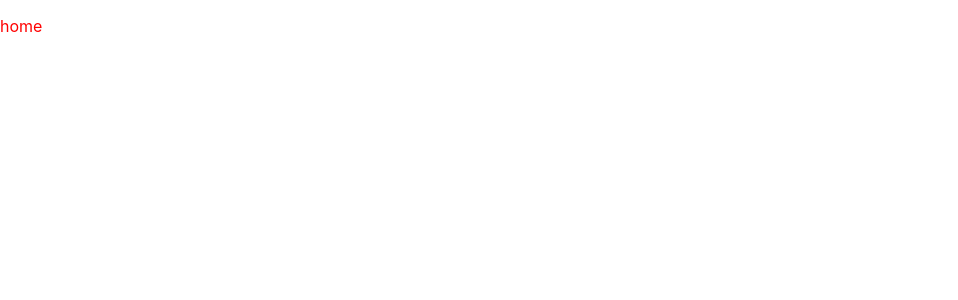
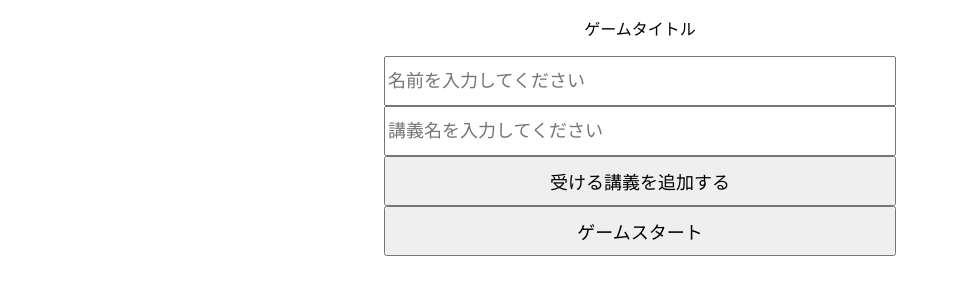
Before and after one commit to shu20031026/ptera-app-front, a Next.js app: page / in a window 1280 px wide. Shown: the top 300 px of the page, without its empty margins (0-958 px from the left). Built offline with nearby package versions, Linux system fonts and the light colour scheme.

Commit message:
add: Home画面の機能実装

```diff
--- a/package.json
+++ b/package.json
@@ -21,7 +21,8 @@
     "p5": "^1.4.2",
     "react": "18.2.0",
     "react-dom": "18.2.0",
-    "react-p5": "^1.3.30"
+    "react-p5": "^1.3.30",
+    "recoil": "^0.7.5"
   },
   "devDependencies": {
     "@types/node": "18.7.18",
--- /dev/null
+++ b/src/context/atoms.ts
@@ -0,0 +1,14 @@
+import { atom } from 'recoil'
+
+export type UserDataType = {
+  userName: string
+  unitList: string[]
+}
+
+export const userDataState = atom<UserDataType>({
+  key: 'userDataState',
+  default: {
+    userName: '',
+    unitList: [],
+  },
+})
--- a/src/pages/_app.tsx
+++ b/src/pages/_app.tsx
@@ -1,8 +1,13 @@
 import '../styles/globals.css'
 import type { AppProps } from 'next/app'
+import { RecoilRoot } from 'recoil'
 
 function MyApp({ Component, pageProps }: AppProps) {
-  return <Component {...pageProps} />
+  return (
+    <RecoilRoot>
+      <Component {...pageProps} />
+    </RecoilRoot>
+  )
 }
 
 export default MyApp
--- a/src/views/components/pages/Home/index.tsx
+++ b/src/views/components/pages/Home/index.tsx
@@ -1,11 +1,82 @@
 import type { NextPage } from 'next'
-import { home } from './style'
+import { useRouter } from 'next/router'
+import { useState } from 'react'
+import { useSetRecoilState } from 'recoil'
+import {
+  addFormButton,
+  homeContainer,
+  homeWrapper,
+  inputItem,
+  startButton,
+  unitListContainer,
+} from './style'
+import { userDataState } from '@/context/atoms'
 
 // homeページ
 export const Home: NextPage = () => {
+  const [player, setPlayer] = useState<string>('')
+  const [unitList, setUnitList] = useState<string[]>([''])
+  const setUserData = useSetRecoilState(userDataState)
+  const router = useRouter()
+
+  function addUnit() {
+    setUnitList((prev) => [...prev, ''])
+  }
+
+  function editUnit(index: number, value: string) {
+    const temp = [...unitList]
+    temp[index] = value
+    setUnitList(temp)
+  }
+
+  function sendUserData() {
+    setUserData({
+      userName: player,
+      unitList,
+    })
+    router.replace('/game')
+  }
+
   return (
-    <div css={home}>
-      <p>home</p>
+    <div css={homeContainer}>
+      <div css={homeWrapper}>
+        <p>ゲームタイトル</p>
+        <div>
+          <input
+            css={inputItem}
+            onChange={(e) => setPlayer(e.target.value)}
+            placeholder='名前を入力してください'
+          />
+        </div>
+        <div css={unitListContainer}>
+          {unitList.map((value, index) => {
+            return (
+              <input
+                css={inputItem}
+                key={index}
+                onChange={(e) => editUnit(index, e.target.value)}
+                value={value}
+                placeholder='講義名を入力してください'
+              />
+            )
+          })}
+          {unitList.length < 20 && (
+            <button css={addFormButton} onClick={() => addUnit()}>
+              受ける講義を追加する
+            </button>
+          )}
+        </div>
+        <button
+          css={startButton}
+          onClick={() => {
+            console.log(player)
+            console.log(unitList)
+            sendUserData()
+          }}
+        >
+          ゲームスタート
+        </button>
+      </div>
     </div>
   )
 }
--- a/src/views/components/pages/Home/style.ts
+++ b/src/views/components/pages/Home/style.ts
@@ -1,5 +1,35 @@
 import { css } from '@emotion/react'
 
-export const home = css`
-  color: red;
+export const homeContainer = css`
+  text-align: center;
+  display: flex;
+  justify-content: center;
 `
+
+export const homeWrapper = css`
+  width: 40%;
+  min-width: 300px;
+`
+
+export const unitListContainer = css`
+  display: flex;
+  flex-direction: column;
+`
+
+export const inputItem = css`
+  width: 100%;
+  height: 50px;
+  font-size: large;
+`
+
+export const addFormButton = css`
+  width: 100%;
+  height: 50px;
+  font-size: large;
+`
+
+export const startButton = css`
+  width: 100%;
+  height: 50px;
+  font-size: large;
+`
```
Also changed, not shown: 1 other file (tests, documents, lock files or other folders).
